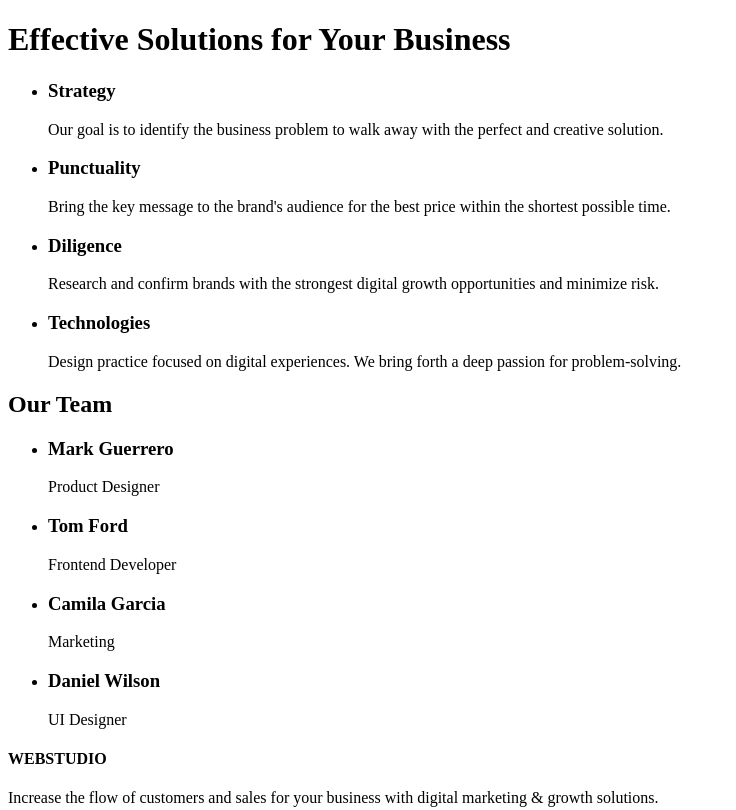
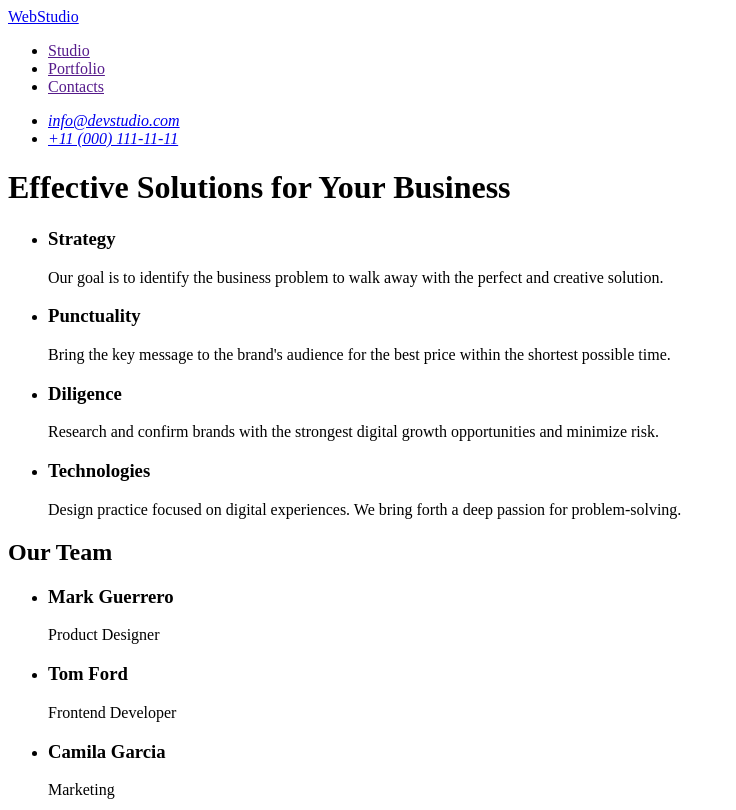
Before and after one commit to prusovoleksii-ux/goit-markup-hw-03, a plain HTML site: page index.html in a window 1280 px wide. Shown: the top 810 px of the page, without its empty margins (0-736 px from the left). Drawn offline with Linux system fonts and the light colour scheme.

Commit message:
add header

```diff
--- a/index.html
+++ b/index.html
@@ -7,6 +7,24 @@
 </head>
 
 <body>
+
+    <header>
+        <nav>
+            <a href="./index.html">WebStudio</a>
+            <ul>
+                <li><a href="">Studio</a></li>
+                <li><a href="">Portfolio</a></li>
+                <li><a href="">Contacts</a></li>
+            </ul>
+        </nav>
+        <address>
+            <ul>
+                <li><a href="mailto:info@devstudio.com">info@devstudio.com</a></li>
+                <li><a href="tel:+110001111111">+11 (000) 111-11-11</a></li>
+            </ul>
+        </address>
+    </header>
+
     <h1>Effective Solutions for Your Business</h1>
 
     <ul>
```
